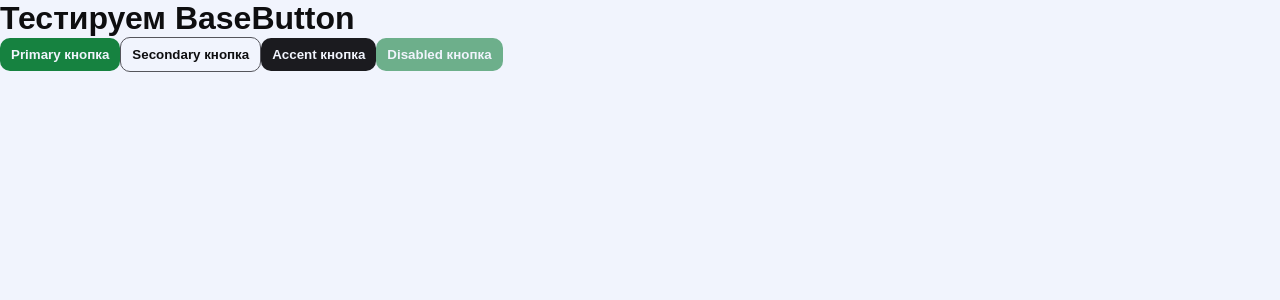
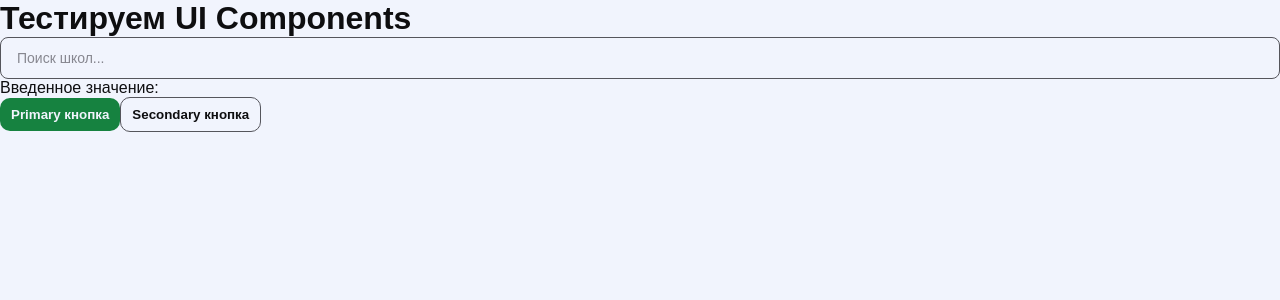
Before and after one commit to YouOnlyLiveOnce124/schools-dashboard, a Vue app: page / in a window 1280 px wide. Shown: the top 300 px of the page. Built offline with nearby package versions, Linux system fonts and the light colour scheme.

Commit message:
feat(ui): add BaseInput component

```diff
--- a/index.html
+++ b/index.html
@@ -4,7 +4,7 @@
     <meta charset="UTF-8">
     <link rel="icon" href="/favicon.ico">
     <meta name="viewport" content="width=device-width, initial-scale=1.0">
-    <title>Vite App</title>
+    <title>School DashBoard</title>
   </head>
   <body>
     <div id="app"></div>
--- a/src/App.vue
+++ b/src/App.vue
@@ -1,13 +1,22 @@
 <script setup>
 import BaseButton from './components/UI/BaseButton.vue'
+import BaseInput from './components/UI/BaseInput.vue'
+import { ref } from 'vue'
+
+const searchValue = ref('')
 </script>
 
 <template>
   <div id="app">
-    <h1>Тестируем BaseButton</h1>
+    <h1>Тестируем UI Components</h1>
+
+    <BaseInput
+      v-model="searchValue"
+      placeholder="Поиск школ..."
+    />
+    <p>Введенное значение: {{ searchValue }}</p>
+
     <BaseButton variant="primary">Primary кнопка</BaseButton>
     <BaseButton variant="secondary">Secondary кнопка</BaseButton>
-    <BaseButton variant="accent">Accent кнопка</BaseButton>
-    <BaseButton :disabled="true">Disabled кнопка</BaseButton>
   </div>
 </template>
--- a/src/components/UI/BaseButton.vue
+++ b/src/components/UI/BaseButton.vue
@@ -1,4 +1,5 @@
 <!-- BaseButton.vue -->
+
 <script setup>
 // Props definition with Composition API
 defineProps({
--- /dev/null
+++ b/src/components/UI/BaseInput.vue
@@ -0,0 +1,118 @@
+<!-- BaseInput.vue -->
+
+<script setup>
+/**
+ * Компонент input field с поддержкой различных состояний
+ * Соответствует дизайн-системе из Figma
+ */
+
+defineProps({
+  /**
+   * Тип input field (text, email, password etc.)
+   */
+  type: {
+    type: String,
+    default: 'text'
+  },
+  /**
+   * Placeholder текст
+   */
+  placeholder: {
+    type: String,
+    default: ''
+  },
+  /**
+   * Значение input (v-model support)
+   */
+  modelValue: {
+    type: String,
+    default: ''
+  },
+  /**
+   * Неактивное состояние
+   */
+  disabled: {
+    type: Boolean,
+    default: false
+  },
+  /**
+   * Состояние ошибки валидации
+   * Добавлено как улучшение UX (не было в оригинальном макете)
+   */
+  error: {
+    type: Boolean,
+    default: false
+  }
+})
+
+// Emits для v-model поддержки
+defineEmits(['update:modelValue'])
+</script>
+
+<template>
+  <div class="base-input-wrapper">
+    <input
+      :type="type"
+      :placeholder="placeholder"
+      :value="modelValue"
+      :disabled="disabled"
+      :class="['base-input', { 'base-input--error': error, 'base-input--disabled': disabled }]"
+      @input="$emit('update:modelValue', $event.target.value)"
+    >
+  </div>
+</template>
+
+<style scoped lang="scss">
+@import '@/scss/variables';
+
+.base-input-wrapper {
+  display: inline-block;
+  width: 100%;
+}
+
+.base-input {
+  width: 100%;
+  padding: 12px 16px;
+  border: 1px solid $color-grey-4;
+  border-radius: 8px;
+  font-family: inherit;
+  font-size: 14px;
+  background-color: $color-white;
+  color: $color-black-1;
+  transition: all 0.3s ease-out;
+
+  // Placeholder стилизация
+  &::placeholder {
+    color: lighten($color-grey-4, 20%);
+  }
+
+  // Hover состояние
+  &:hover:not(.base-input--disabled) {
+    border-color: $color-black-1;
+  }
+
+  // Focus состояние
+  &:focus {
+    outline: none;
+    border-color: $color-accent-press;
+    box-shadow: 0 0 0 2px rgba($color-accent-press, 0.1);
+  }
+
+  // Error состояние
+  &--error {
+    border-color: #dc3545;
+
+    &:focus {
+      border-color: #dc3545;
+      box-shadow: 0 0 0 2px rgba(#dc3545, 0.1);
+    }
+  }
+
+  // Disabled состояние
+  &--disabled {
+    background-color: lighten($color-grey-4, 40%);
+    cursor: not-allowed;
+    opacity: 0.6;
+  }
+}
+</style>
```
